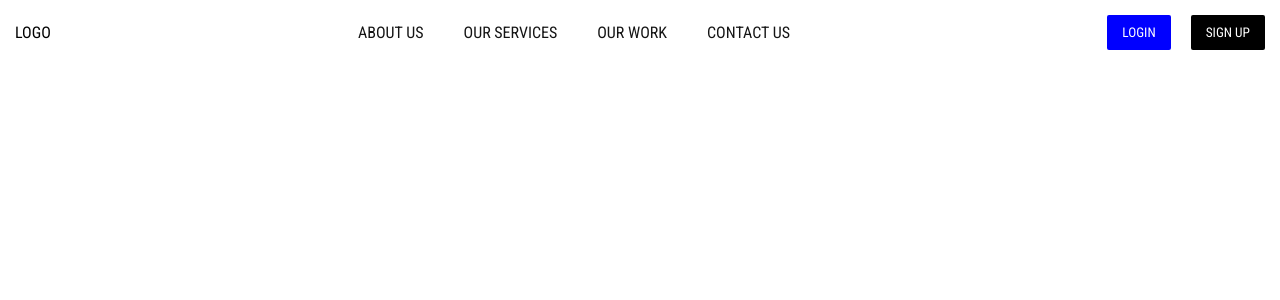
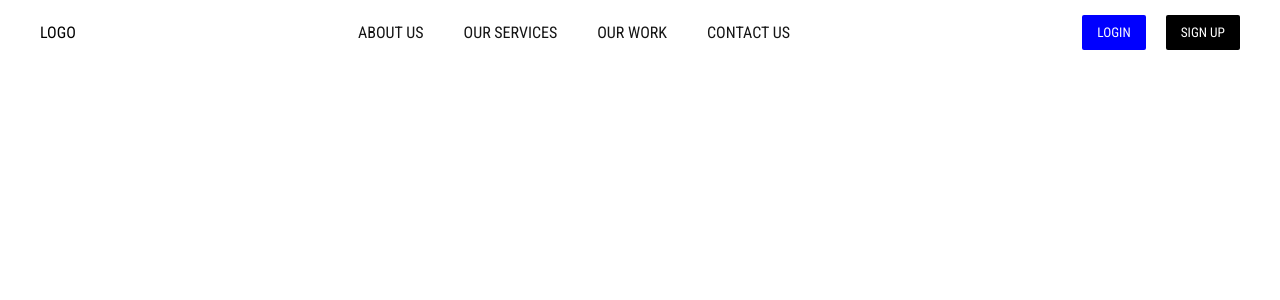
Before and after one commit to lifeoncode/mini-portfolio, a React (Create React App) app: page / in a window 1280 px wide. Shown: the top 300 px of the page. Built offline with nearby package versions, Linux system fonts and the light colour scheme.

Commit message:
testing updates autodeploy

```diff
--- a/src/styles/_config.scss
+++ b/src/styles/_config.scss
@@ -10,3 +10,8 @@
   align-items: $align;
   justify-content: $justify;
 }
+
+.container {
+  max-width: 1200px;
+  margin: 0 auto;
+}
```
